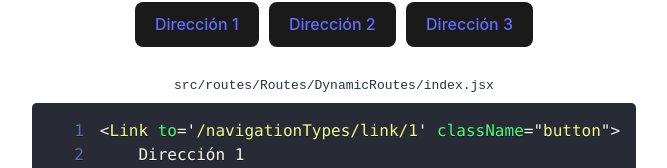
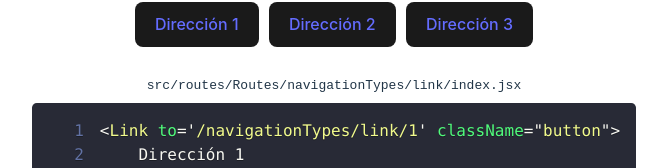
Before and after one commit to LuciaBonilla/react-router-presentation, a React (Vite) app: page /navigationtypes/link/1 in a window 1280 px wide. Shown: the part 277-445 px from the top of the page, without its empty margins (306-973 px from the left). Built offline with nearby package versions, Linux system fonts and the light colour scheme.

Commit message:
CambioDeRutas

```diff
--- a/src/routes/NavigationTypes/Link/index.jsx
+++ b/src/routes/NavigationTypes/Link/index.jsx
@@ -26,7 +26,7 @@ const LinkExplanation = () => {
             </div>
 
             <br></br>
-            <code>src/routes/Routes/DynamicRoutes/index.jsx</code>
+            <code>src/routes/Routes/navigationTypes/link/index.jsx</code>
             <SyntaxHighlighter showLineNumbers language="jsx" style={dracula}>
                 {link}
             </SyntaxHighlighter>
--- a/src/routes/NavigationTypes/NavLink/index.jsx
+++ b/src/routes/NavigationTypes/NavLink/index.jsx
@@ -35,7 +35,7 @@ const NavLinkExplanation = () => {
 
 
             <br></br>
-            <code>src/routes/Routes/DynamicRoutes/index.jsx</code>
+            <code>src/routes/Routes/navigationTypes/navLink/index.jsx</code>
             <SyntaxHighlighter showLineNumbers language="jsx" style={dracula}>
                 {navLink}
             </SyntaxHighlighter>
--- a/src/routes/NavigationTypes/Navigate/index.jsx
+++ b/src/routes/NavigationTypes/Navigate/index.jsx
@@ -27,7 +27,7 @@ const NavigateExplanation = () => {
             <Navigate to={`/navigationTypes/navigate/${inputValue}`} replace={true} />
 
             <br />
-            <code>src/routes/Routes/DynamicRoutes/index.jsx</code>
+            <code>src/routes/Routes/navigationTypes/navigate/index.jsx</code>
             <SyntaxHighlighter showLineNumbers language="jsx" style={dracula}>
                 {navigate}
             </SyntaxHighlighter>
```
